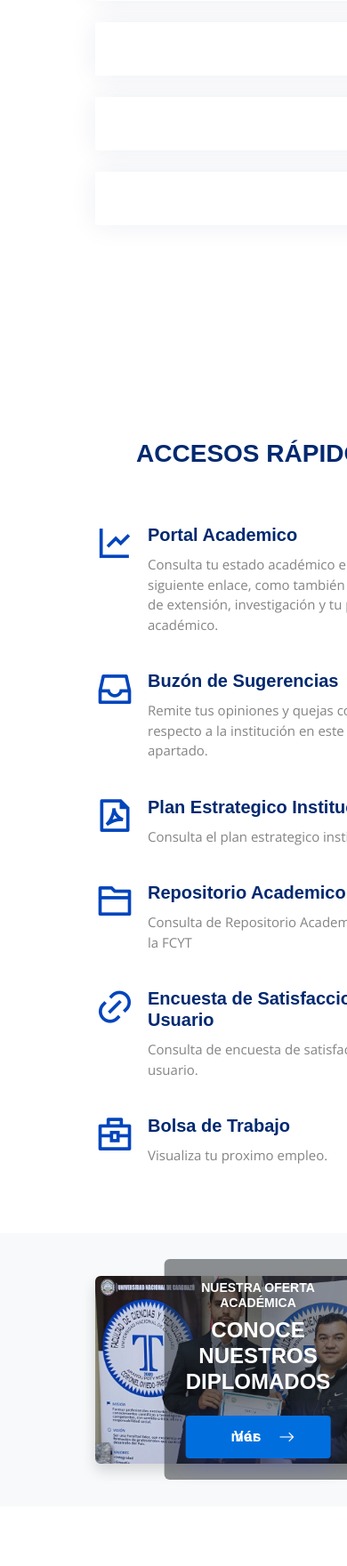
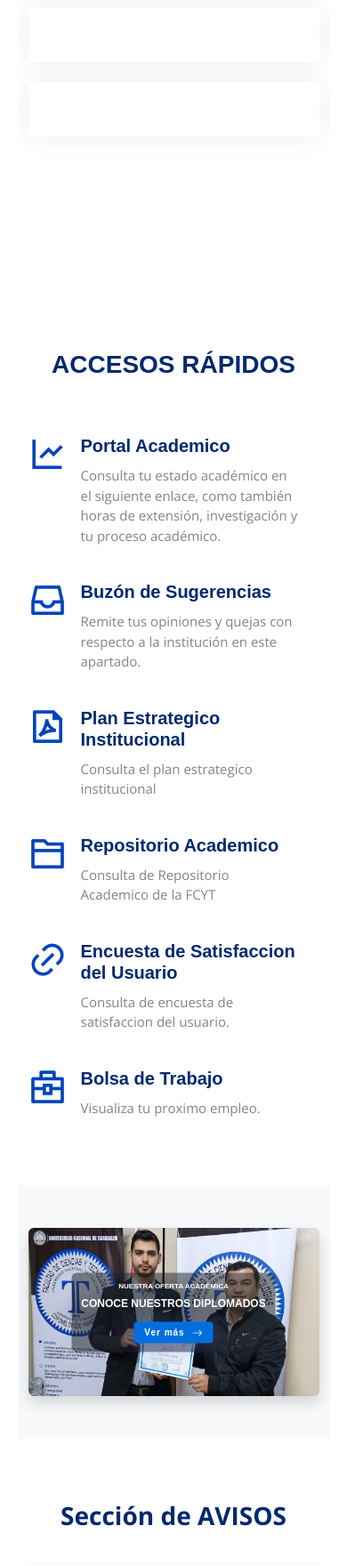
Before and after one commit to FCYT-TI/fcytuncaweb, a Django app: page /inicio/ in a window 390 px wide; the page is wider, and only the part inside the window is pictured. Shown: the part 894-2654 px from the top of that part at 89% size. Run offline with Django 3.2, Linux system fonts and the light colour scheme; some libraries are stand-ins or nearby versions.

Commit message:
FCYTSPRUN-26-responsive_index Se solucionaron varios errores en el responsive del index y el footer

```diff
--- a/templates/index.html
+++ b/templates/index.html
@@ -4,14 +4,12 @@
   <!-- ======= Hero Section ======= -->
   <section id="carousel-section">
   <div class="carousel d-flex align-items-center">
-    <a data-aos="fade-up" href="#" class="btnNext d-inline-flex position-absolute z-2 top-50 end-0 translate-middle-y"><i class="bi bi-chevron-compact-right fs-1"></i></a>
     <a data-aos="fade-up" href="#" class="btnPrevius d-inline-flex position-absolute z-2"><i class="bi bi-chevron-compact-left fs-1"></i></a>
     <div class="carousel-image d-flex align-items-center fade">
-      <img class="imgGradient position-absolute z-1" src="{% static 'img/Deep SpaceLeft.jpg' %}" alt="">
       <div class="div-carrusel position-absolute z-1 text-light mb-2">
         <h1 data-aos="fade-up"><strong>Carreras de Grado</strong></h1><h4 data-aos="fade-up">con la FCYT|UNCA</h4>
         <p data-aos="fade-up" data-aos-delay="400">Formar profesionales excelentes <br> con conocimientos científicos y tecnológicos, <br>
-           competentes, con sentido crítico, ético y responsabilidad social.</h3>
+           competentes, con sentido crítico, ético y responsabilidad social.</p>
         <div data-aos="fade-up" data-aos-delay="600">
           <div class="text-center d-flex justify-content-start z-2">
             <a href="#about" class="btn-get-started scrollto d-inline-flex align-items-center justify-content-center align-self-center">
@@ -21,15 +19,14 @@
           </div>
         </div>
       </div>
-      <img class="z-0" src="{% static 'img/herofcyt.jpg' %}" alt="">
+      <img class="z-0 w-100" src="{% static 'img/herofcyt.jpg' %}" alt="">
     </div>
     <div class="carousel-image d-flex align-items-center fade">
-      <img class="imgGradient position-absolute z-1" src="{% static 'img/Deep SpaceRight.jpg'  %}" alt="">
-      <div id="carruselLeft" class="div-carrusel position-absolute z-1 text-light mb-5 top-50 end-0 translate-middle-y text-end">
+      <div id="carruselLeft" class="div-carrusel position-absolute z-1 text-light mb-5 end-0 text-end">
         <h1 data-aos="fade-up"><strong>Admisión FCYT|UNCA</strong></h1><h4>Agosto 2024</h4>
         <p data-aos="fade-up" data-aos-delay="400">Exámenes de Admisión a Carreras de Grado de la FCYT|UNCA 2024</p>
         <div data-aos="fade-up" data-aos-delay="600">
-          <div class="text-center d-flex justify-content-end z-2">
+          <div class="btnTwin text-center d-flex justify-content-end flex-sm-column z-2">
             <a href="#about" id="btnCarouselInfo" class="btn-get-started scrollto d-inline-flex align-items-center justify-content-center align-self-center">
               <i class="bi bi-info-circle info-icon"></i>
               <span class="ms-2">Información</span>
@@ -41,10 +38,9 @@
           </div>
         </div>
       </div>
-        <img src="{% static 'img/blog/blog-2.jpg' %}" alt="">
+        <img class="w-100" src="{% static 'img/blog/blog-2.jpg' %}" alt="">
     </div>
     <div class="carousel-image d-flex align-items-center fade">
-      <img class="imgGradient position-absolute z-1" src="{% static 'img/Deep SpaceLeft.jpg'  %}" alt="">
       <div class="div-carrusel position-absolute z-1 text-light mb-2">
         <h1 data-aos="fade-up"><strong>Conviértete en Líder</strong></h1>
         <p data-aos="fade-up" data-aos-delay="400">Los mejores profesionales de Alto nivel<br>
@@ -57,13 +53,14 @@
           </div>
         </div>
       </div>
-        <img src="{% static 'img/herodiplooo.jpg' %}" alt="">
+        <img class="w-100" src="{% static 'img/herodiplooo.jpg' %}" alt="">
     </div>
+      <a data-aos="fade-up" href="#" class="btnNext d-inline-flex position-absolute z-2 top-50 end-0"><i class="bi bi-chevron-compact-right fs-1"></i></a>
 </div>
 </section><!-- End Hero -->
 
 
-  <main id="main">
+  <main class="main" id="main">
 
           <!-- ======= Counts Section ======= -->
     <section id="counts" class="counts">
--- a/templates/static/css/style.css
+++ b/templates/static/css/style.css
@@ -30,7 +30,14 @@ h5,
 h6 {
   font-family: "Montserrat SemiBold", sans-serif;
 }
-
+/*Main section*/
+.main{
+  display: flex;
+  flex-direction: column;
+  width: 90%;
+  margin: auto;
+  justify-content: center;
+}
 /*--------------------------------------------------------------
 # Sections
 --------------------------------------------------------------*/
@@ -622,6 +630,60 @@ section {
 
 .about .btn-read-more:hover i {
   transform: translateX(5px);
+}
+/*ABOUT RESPONSIVE*/
+@media (max-width: 560px) {
+  .overlay-content{
+    width: 70%;
+  }
+  .overlay-content h3{
+    font-size: 12px !important;
+  }
+  .overlay-content h2{
+    font-size: 16px !important;
+  }
+  .about .btn-read-more {
+  padding: 10px 20px;
+}
+  .about .btn-read-more span {
+  font-size: 10px;
+}
+
+.about .btn-read-more i {
+  font-size: 12px;
+}
+
+
+}
+@media (max-width: 420px) {
+  .about .content {
+  background-color: #f6f9ff;
+}
+  .overlay-content{
+    width: 70%;
+    padding: 10px !important;
+  }
+  .overlay-content h3{
+    font-size: 8px !important;
+  }
+  .overlay-content h2{
+    font-size: 12px !important;
+  }
+  .about .btn-read-more {
+  padding: 6px 12px;
+}
+  .about .btn-read-more span {
+  font-size: 10px;
+}
+
+.about .btn-read-more i {
+  font-size: 12px;
+}
+#btndiplomas{
+  margin-top: 10px !important;
+}
+
+
 }
 
 /*--------------------------------------------------------------
@@ -2759,7 +2914,7 @@ thead th.active, tbody td.active {
     color: #006fdd;
 }
 .container{
-  margin-left: 95px;
+  /*margin-left: 95px;*/
 }
 .containerlogoFCytIdentidad-img {
   display: block;
```
Also changed, not shown: other parts of templates/static/css/style.css (+102 -8 lines).
